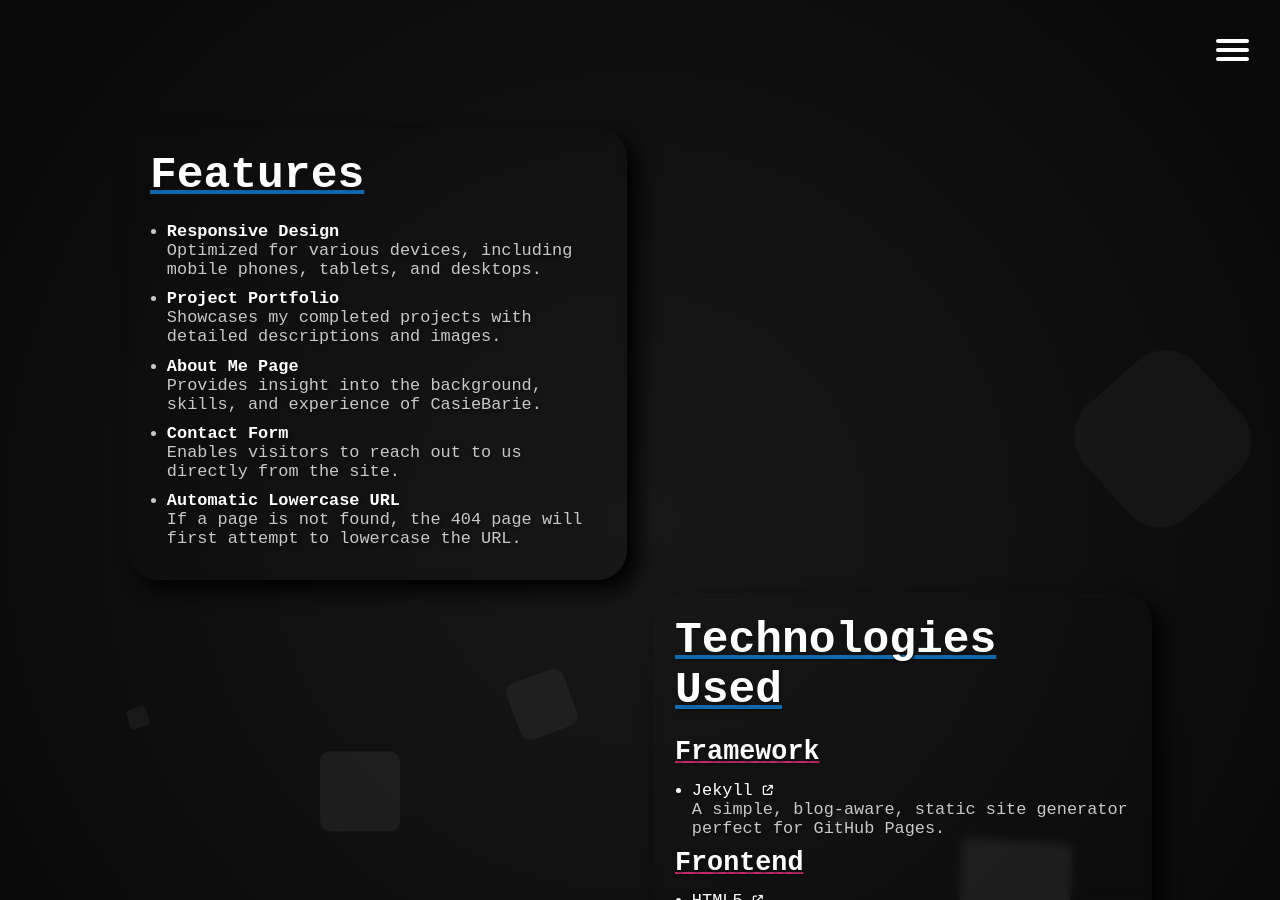
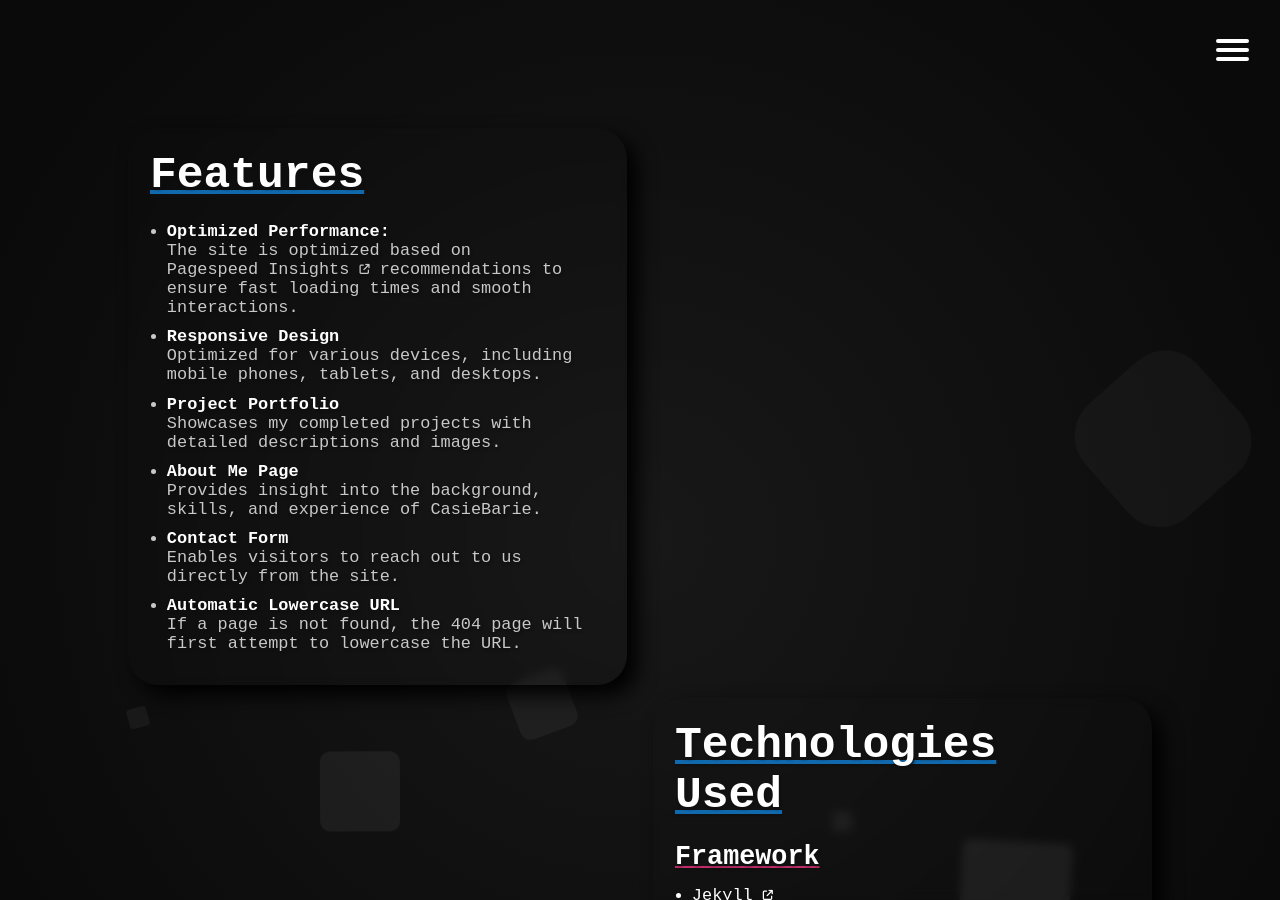
Before and after one commit to CasieBarieDev/Website, a Jekyll site: the page built from other/website.html, in a window 1280 px wide and 900 px high, scrolled down 798 px. Built offline with Jekyll 4.4.1, drawn with Linux system fonts in a browser that asks for light colours; some of the changed text lies outside the part shown.

Commit message:
Updated to mirror README.md

```diff
--- a/other/website.html
+++ b/other/website.html
@@ -19,6 +19,7 @@
 	<div class="left text">
 		<h2>Features</h2>
 		<ul class="gray">
+			<li><b>Optimized Performance:</b><ul class="none"><li>The site is optimized based on <a href="https://pagespeed.web.dev/analysis?url=https%3A%2F%2Fwww.casiebarie.dev%2F" title="Pagespeed Insights">Pagespeed Insights <i class="icon-arrow-up-right-from-square"></i></a> recommendations to ensure fast loading times and smooth interactions.</li></ul></li>
 			<li><b>Responsive Design</b><ul class="none"><li>Optimized for various devices, including mobile phones, tablets, and desktops.</li></ul></li>
 			<li><b>Project Portfolio</b><ul class="none"><li>Showcases my completed projects with detailed descriptions and images.</li></ul></li>
 			<li><b>About Me Page</b><ul class="none"><li>Provides insight into the background, skills, and experience of CasieBarie.</li></ul></li>
@@ -57,12 +58,8 @@
 		<h3>Libraries and Tools</h3>
 		<ul>
 			<li>
-				<a href="https://jquery.com/" title="jQuery" class="white">jQuery <i class="icon-arrow-up-right-from-square"></i></a>
-				<ul class="none gray"><li>Simplifies JavaScript programming and enhances interactivity.</li></ul>
-			</li>
-			<li>
-				<a href="https://fontawesome.com/" title="FontAwesome" class="white">FontAwesome <i class="icon-arrow-up-right-from-square"></i></a>
-				<ul class="none gray"><li>Provides scalable icons and social logos for web projects.</li></ul>
+				<a href="https://glyphter.com/" title="Glyphter" class="white">Glyphter <i class="icon-arrow-up-right-from-square"></i></a>
+				<ul class="none gray"><li>Used to subset <a href="https://fontawesome.com/" title="FontAwesome">FontAwesome <i class="icon-arrow-up-right-from-square"></i></a> icons into a custom font for better performance.</li></ul>
 			</li>
 			<li>
 				<a href="https://formspree.io/" title="Formspree" class="white">Formspree <i class="icon-arrow-up-right-from-square"></i></a>
```
